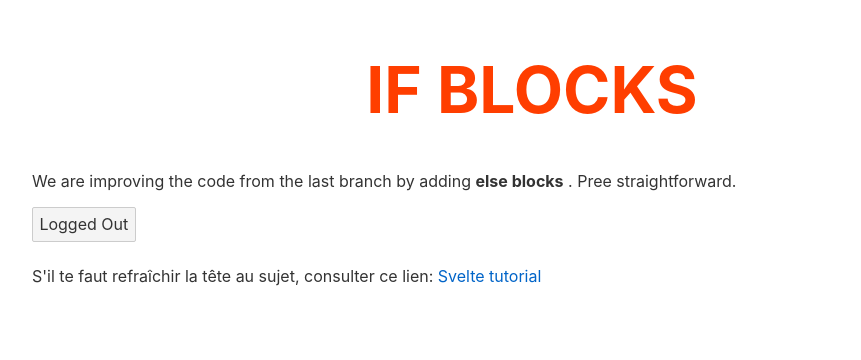
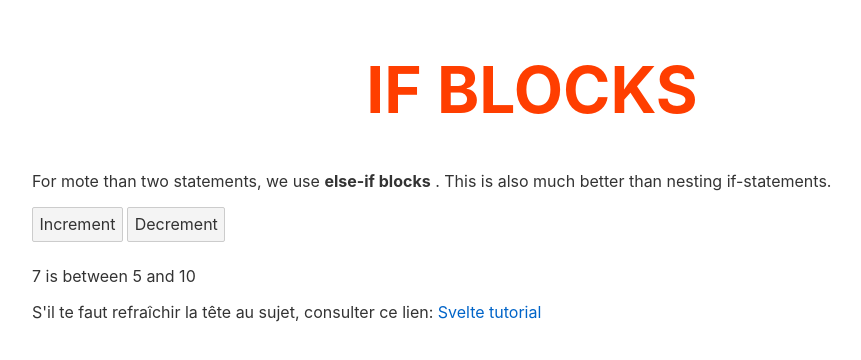
Before and after one commit to GillyRabutTsurwa/svelte-docs-learning, a Svelte app: page / in a window 1280 px wide. Shown: the top 360 px of the page, without its empty margins (108-969 px from the left). Built offline with nearby package versions, Linux system fonts and the light colour scheme.

Commit message:
else-if-blocks. Pree eezee

```diff
--- a/src/App.svelte
+++ b/src/App.svelte
@@ -1,13 +1,10 @@
 <script>
   let title = "If Blocks";
 
-  let user = {
-    isLoggedIn: false
-  };
+  let x = 7;
 
-  function toggle() {
-    user.isLoggedIn = !user.isLoggedIn;
-  }
+  const increment = () => x++;
+  const decrement = () => x--;
 </script>
 
 <style>
@@ -39,23 +36,27 @@
   <h1>{title}</h1>
   <div class="docs-read">
     <p>
-      We are improving the code from the last branch by adding
-      <strong>else blocks</strong>
-      . Pree straightforward.
+      For mote than two statements, we use
+      <strong>else-if blocks</strong>
+      . This is also much better than nesting if-statements.
     </p>
   </div>
   <div class="code">
-    <!-- Instead of writing two separate if statements like we did in the last branch, we can simple chain them using an else block -->
-    {#if user.isLoggedIn}
-      <button on:click={toggle}>Logged In</button>
+    <!-- If we have more than two statements, we can chain those with else-if blocks. All this is just like regular Javascript. Just different syntaxe -->
+    <button on:click={increment}>Increment</button>
+    <button on:click={decrement}>Decrement</button>
+    {#if x > 10}
+      <p>{x} is greater than 10</p>
+    {:else if x < 5}
+      <p>{x} is less than 5</p>
     {:else}
-      <button on:click={toggle}>Logged Out</button>
+      <p>{x} is between 5 and 10</p>
     {/if}
   </div>
 
   <p>
     S'il te faut refraîchir la tête au sujet, consulter ce lien:
-    <a href="https://svelte.dev/tutorial/else-blocks" target="_blank">
+    <a href="https://svelte.dev/tutorial/else-if-blocks" target="_blank">
       Svelte tutorial
     </a>
   </p>
```
